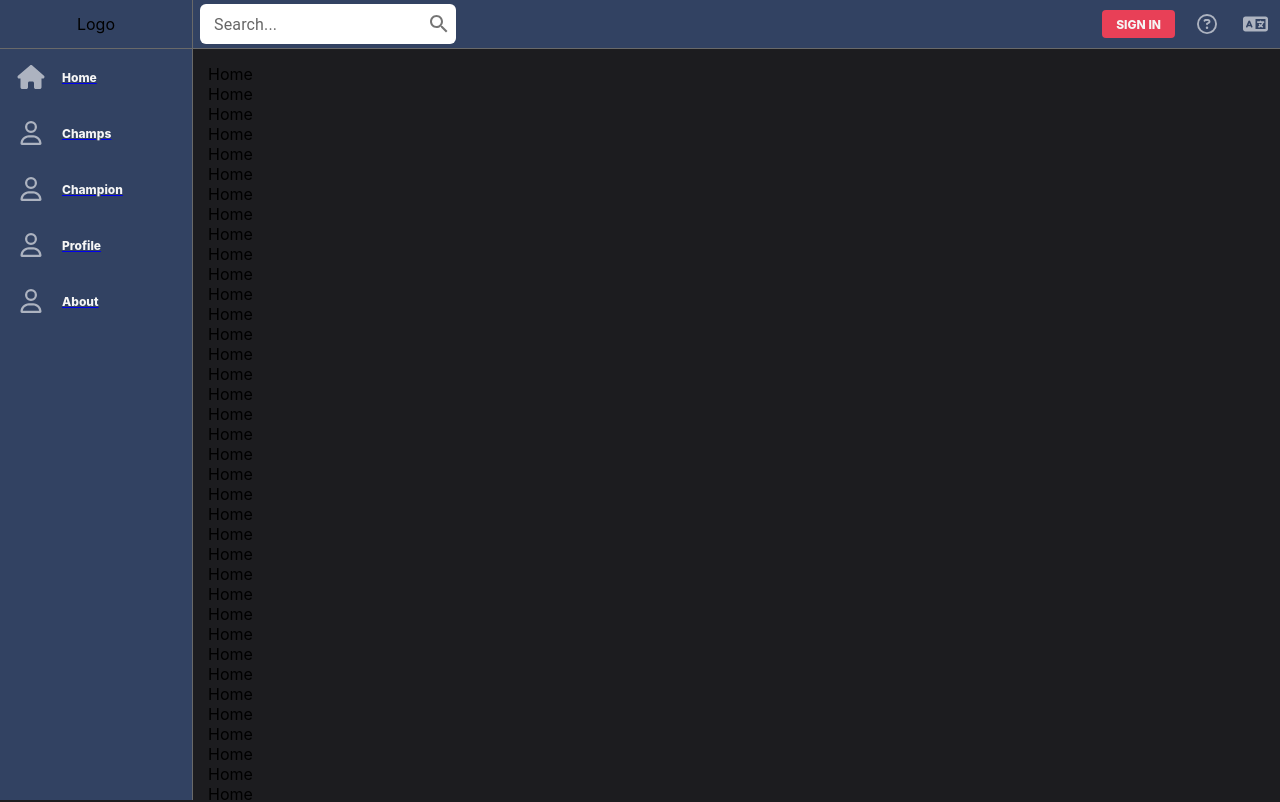
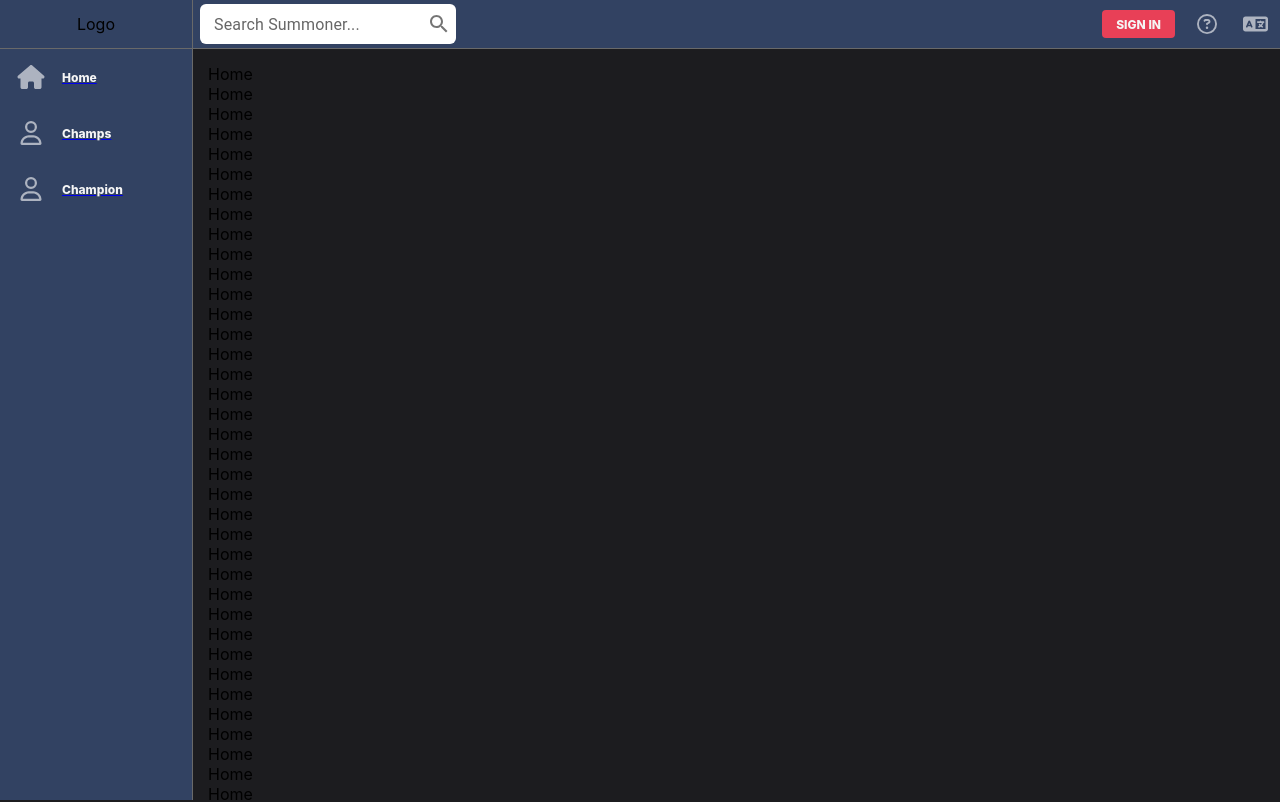
Before and after one commit to andr-dev/CS348, a React app in the folder web/: page / in a window 1280 px wide. Shown: the top 802 px of the page. Built offline with nearby package versions, Linux system fonts and the light colour scheme.

Commit message:
remove profile and about pages, rename search bar to search summoner

```diff
--- a/web/src/App.tsx
+++ b/web/src/App.tsx
@@ -42,7 +42,6 @@ const AppLayout: React.FC<{ isLoading: boolean }> = ({ isLoading }) => {
                             <Route index element={<Home />} />
                             <Route path="champs" element={<Champs />} />
                             <Route path="champion" element={<ChampionPage />} />
-                            {/* <Route path="about" element={<About />} /> */}
                             <Route path="summoner/:summonerName" element={<SummonerPage />} />
                         </Route>
                     </Routes>
--- a/web/src/components/search/index.tsx
+++ b/web/src/components/search/index.tsx
@@ -32,7 +32,7 @@ const search = () => {
             <SearchWrapper justify="around" gap={8} align="center" bg="#FFF">
                 <TextField
                     color='primary'
-                    label={summonerNameInput ? "" : "Search..."}
+                    label={summonerNameInput ? "" : "Search Summoner..."}
                     size="small"
                     onInput={e => setSummonerNameInput((e.target as HTMLInputElement).value)}
                     InputProps={{
--- a/web/src/components/sidebar/index.tsx
+++ b/web/src/components/sidebar/index.tsx
@@ -13,8 +13,6 @@ const sidebar = () => {
       <SidebarItem icon={faHouse} label="Home" to="/" />
       <SidebarItem icon={faUser} label="Champs" to="/champs" />
       <SidebarItem icon={faUser} label="Champion" to="/champion" />
-      <SidebarItem icon={faUser} label="Profile" to="/profile" />
-      <SidebarItem icon={faUser} label="About" to="/about" />
     </SidebarContainer>
   )
 }
```
